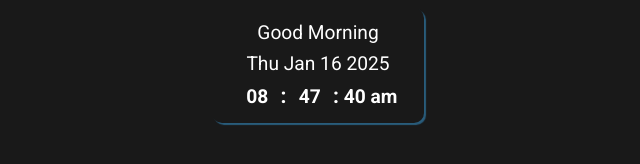
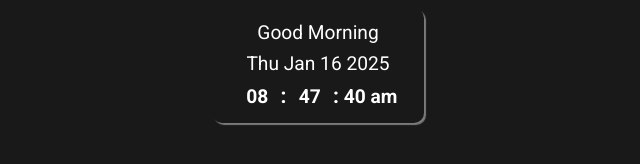
Before and after one commit to Onlysteeeven/Notion-Greetings, a plain HTML site: page index.html in a window 1280 px wide. Shown: the whole page, without its empty margins (322-962 px from the left). Drawn offline with Linux system fonts and the light colour scheme.

Commit message:
Update index.html

```diff
--- a/index.html
+++ b/index.html
@@ -40,7 +40,7 @@ h1 {
     background: ##191919;
     color: #fff;
     display: inline-block;
-    box-shadow: 2px 2px 1px 0px #295C7B;
+    box-shadow: 2px 2px 1px 0px #7B7B7B;
 }
 
 .card:hover {
```
